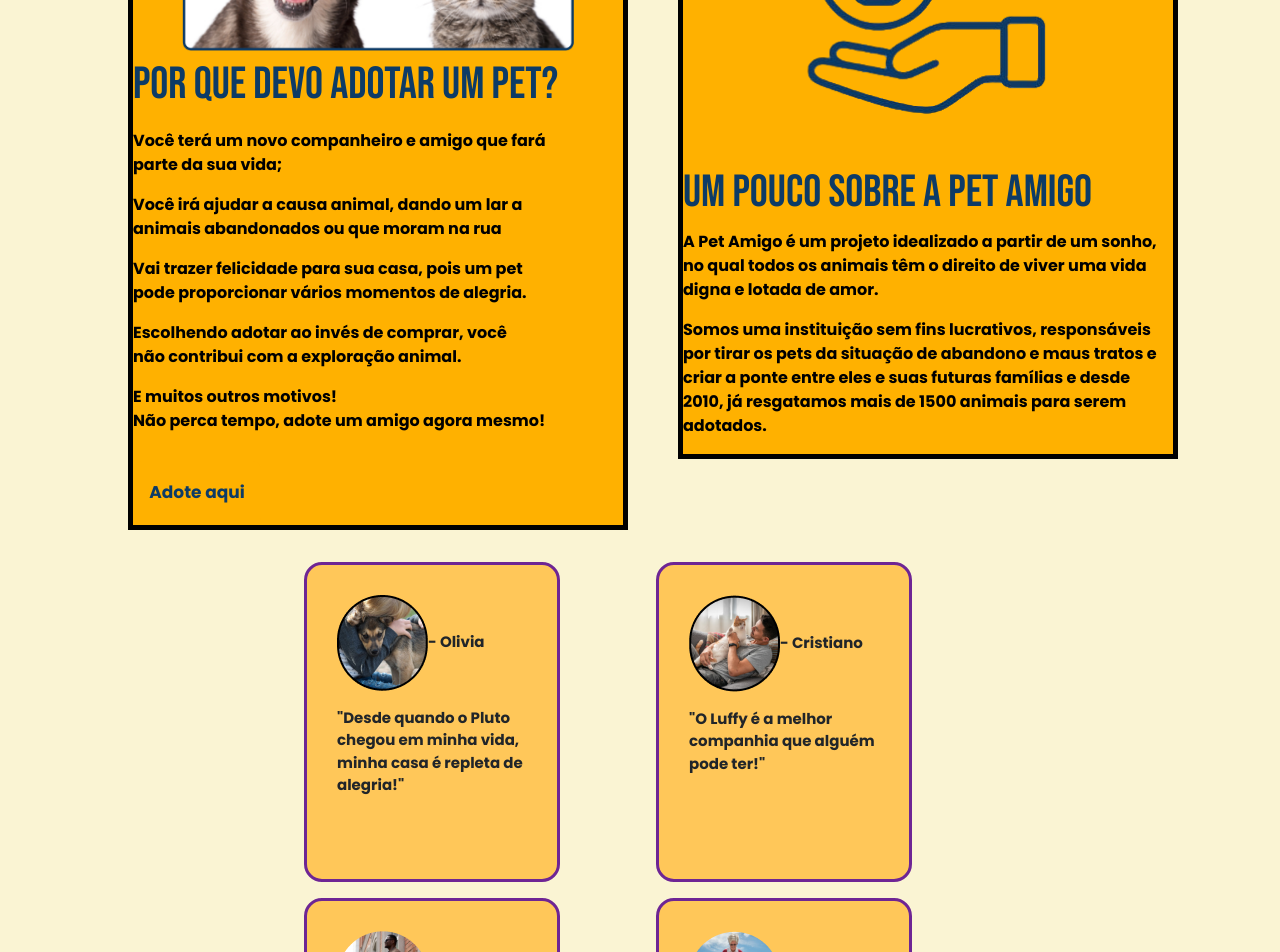
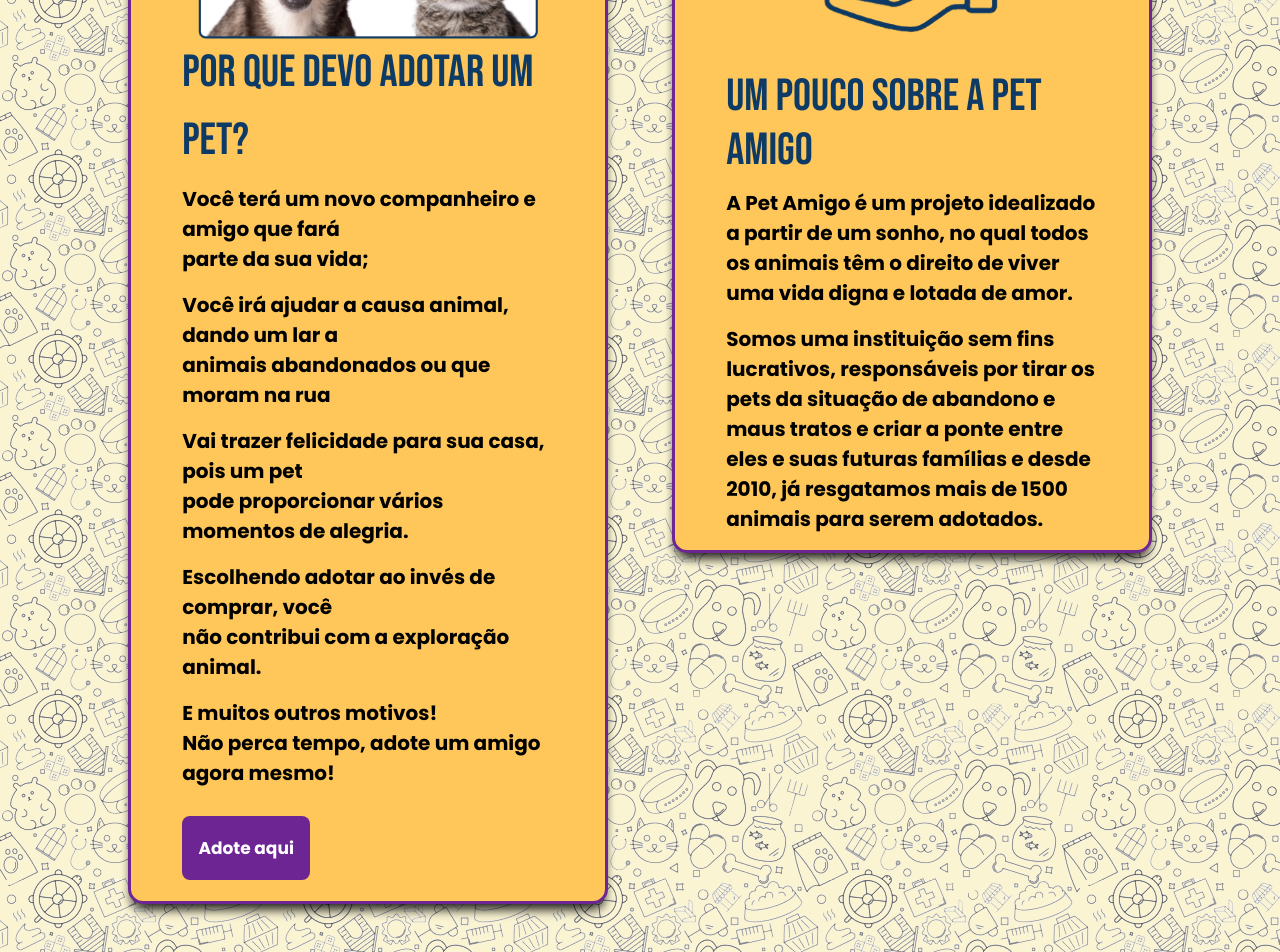
Before and after one commit to GuilhermeRodrigues123/Site-Pet-Amigo, a React (Create React App) app: page /home in a window 1280 px wide. Shown: the part 920-1872 px from the top of the page. Built offline with nearby package versions, Linux system fonts and the light colour scheme.

Commit message:
Home responsiva/Background

```diff
--- a/src/global.css
+++ b/src/global.css
@@ -10,8 +10,11 @@
 }
 
 html,
-body,
+body{
+    background-image: url("/public/Images/fundoPetSemFundo.png");
+    background-color: #FAF4D3;
+}
+
 div#root{
     height: 100%;
-    background-color: #FAF4D3;
 }
--- a/src/pages/Home/home.css
+++ b/src/pages/Home/home.css
@@ -1,5 +1,6 @@
 .mom {
-    display: wrap;
+    display: flex;
+    flex-direction: row;
     padding: 30vh 10vw;
     align-items: center;
     justify-content: center;
@@ -50,14 +51,20 @@
 }
 
 .homeMom {
+    width: 80vw;
     display: flex;
     flex-direction: column;
     align-items: center;
-    column-gap: 50px;
+    column-gap: 5vw;
     justify-content: center;
 }
 
 .textHome {
+    padding-top: 2%;
+    padding-bottom: 2%;
+    padding-left: 5%;
+    padding-right: 5%;
+    border-radius: 15px;
     justify-content: center;
     align-items: center;
     font-family: 'Poppins';
@@ -65,32 +72,43 @@
     margin-top: 10vh;
     color: #000000;
     column-gap: 50px;
-    border: 5px solid black;
-    background-color: #FFB100;
+    border: 3px solid #6E2594;
+    background-color: rgba(255, 199, 89, 1);
     width: 500px;
+    -webkit-box-shadow: 0px 10px 13px -7px #000000, 0px 7px 7px 0px rgba(0,0,0,0.24);
+    box-shadow: 0px 10px 13px -7px #000000, 0px 7px 7px 0px rgba(0,0,0,0.24);
 }
 
 .textHome2 {
+    padding-top: 5%;
+    padding-left: 5%;
+    padding-right: 5%;
+    border-radius: 15px;
     align-self: center;
     font-family: 'Poppins', sans-serif;
     font-size: 1rem;
     margin-top: 10vh;
     color: #000000;
     column-gap: 50px;
-    border: 5px solid black;
-    background-color: #FFB100;
+    border: 3px solid #6E2594;
+    background-color: rgba(255, 199, 89, 1);
     width: 500px;
+    -webkit-box-shadow: 0px 10px 13px -7px #000000, 0px 7px 7px 0px rgba(0,0,0,0.24);
+    box-shadow: 0px 10px 13px -7px #000000, 0px 7px 7px 0px rgba(0,0,0,0.24);
 }
 
 .img1{
-    max-width:80%;
+
+    width:100%;
+    height: 25vh;
     object-fit: contain;
     display: block;
     margin-right: auto;
     margin-left: auto;
 }
 .img2 {
-    max-width:80%;
+    width:100%;
+    height: 25vh;
     object-fit: contain;
     display: block;
     margin-right: auto;
@@ -102,18 +120,20 @@
     justify-content: center;
     width: 8rem;
     height: 4rem;
-    background-color: #FFB100;
+    background-color: #6E2594;
     font-family: 'Poppins', Bold;
     font-size: 17px;
     border-radius: 8px;
-    color: #0D3B66;
+    color: white;
     margin-top: 12px;
     border: 0px;
 }
 
 .cardMom {
+    display: grid;
+    grid-template-columns: auto auto;
+    gap: 0.5rem;
     justify-content: center;
-    column-gap: 5%;
 }
 
 .cardHome {
@@ -127,24 +147,59 @@
     font-size: 17px;
     font-family: 'Poppins', sans-serif;
     border: 3px solid #6E2594;
+    -webkit-box-shadow: 0px 10px 13px -7px #000000, 0px 7px 7px 0px rgba(0,0,0,0.24);
+    box-shadow: 0px 10px 13px -7px #000000, 0px 7px 7px 0px rgba(0,0,0,0.24);
 
 }
-@media (min-width: 800px) {
+@media (max-width: 768px) {
     .cardMom{
-        display: grid;
+        display: flex;
+        flex-direction: column;
         grid-template-columns: auto auto;
     }
     .cardHome{
         font-size: 15px;
         margin-top: 5%;
     }
+    .textHome{
+        font-size: 0.8rem;
+    }
+    .textHome2{
+        font-size: 0.8rem;
+    }
 }
-@media (min-width: 1000px) {
+@media (min-width: 1080px) {
     .homeMom{
         flex-direction: row;
+        width: 80vw;
+    }
+    .textHome{
+        align-self: flex-start;
+        width: 50%;
+        font-size: 20px;
+    }
+    .textHome2{
+        align-self: flex-start;
+        width: 50%;
+        font-size: 20px;
+    }
+    .cardMom{
+        display: flex;
+        flex-direction: row;
+        column-gap: 2%;
+    }
+    .cardHome{
+        max-width: 20vw;
+        min-height: 22rem;
     }
 }
-@media (max-width: 500px) {
+@media (max-width: 520px) {
+    .img1{
+        max-width: 80vw;
+    }
+    .img2{
+        max-width: 80vw;
+    }
     .paginaCarrossel{
         display: none;
     }
@@ -163,4 +218,10 @@
         font-size: 15px;
         margin-top: 5%;
     }
+    .textHome{
+        max-width:90vw;
+    }
+    .textHome2{
+        max-width: 90vw;
+    }
 }
--- a/src/rotas.js
+++ b/src/rotas.js
@@ -9,22 +9,6 @@
 import HeaderFooter from './HeaderFooter/HeaderFooter';
 import { isAuthenticated } from "./services/auth";
 import Contato from './pages/Contato';
-
-function Rotas(){
-    return (
-        <BrowserRouter>
-            <HeaderFooter>
-                {/*<Route component={() => <Redirect to="/preload" />} />*/}
-                <Route exact path= '/' component={PreLoad} />
-                <Route path='/animais-para-adocao' component={AnimaisParaAdocao} />
-                <Route path='/meu-perfil' component={MeuPerfil} />
-                <Route path='/home' component={Home} />
-                <Route path='/login' component={Login} />
-                <Route path='/cadastro' component={Cadastro} />
-                <Route path='/contato' component={Contato} />
-            </HeaderFooter>
-        </BrowserRouter>
-    );
 
 const PrivateRoute = ({ component: Component, ...rest }) => (
   <Route
@@ -53,7 +37,6 @@
       </HeaderFooter>
     </BrowserRouter>
   );
+}
 
-}
-}
 export default Rotas;
```
Also changed, not shown: public/Images/fundoPet.png (added), public/Images/fundoPetSemFundo.png (added).
